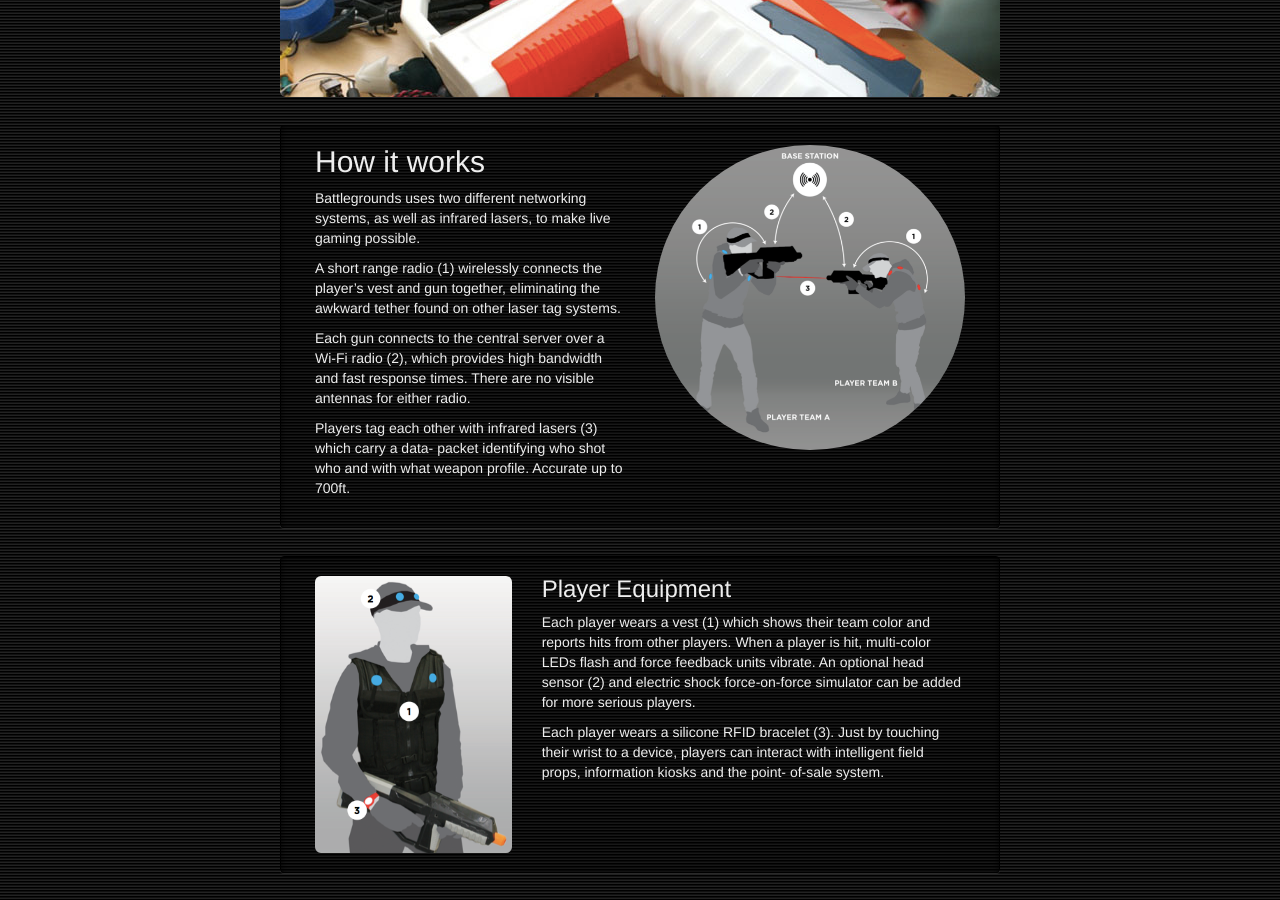
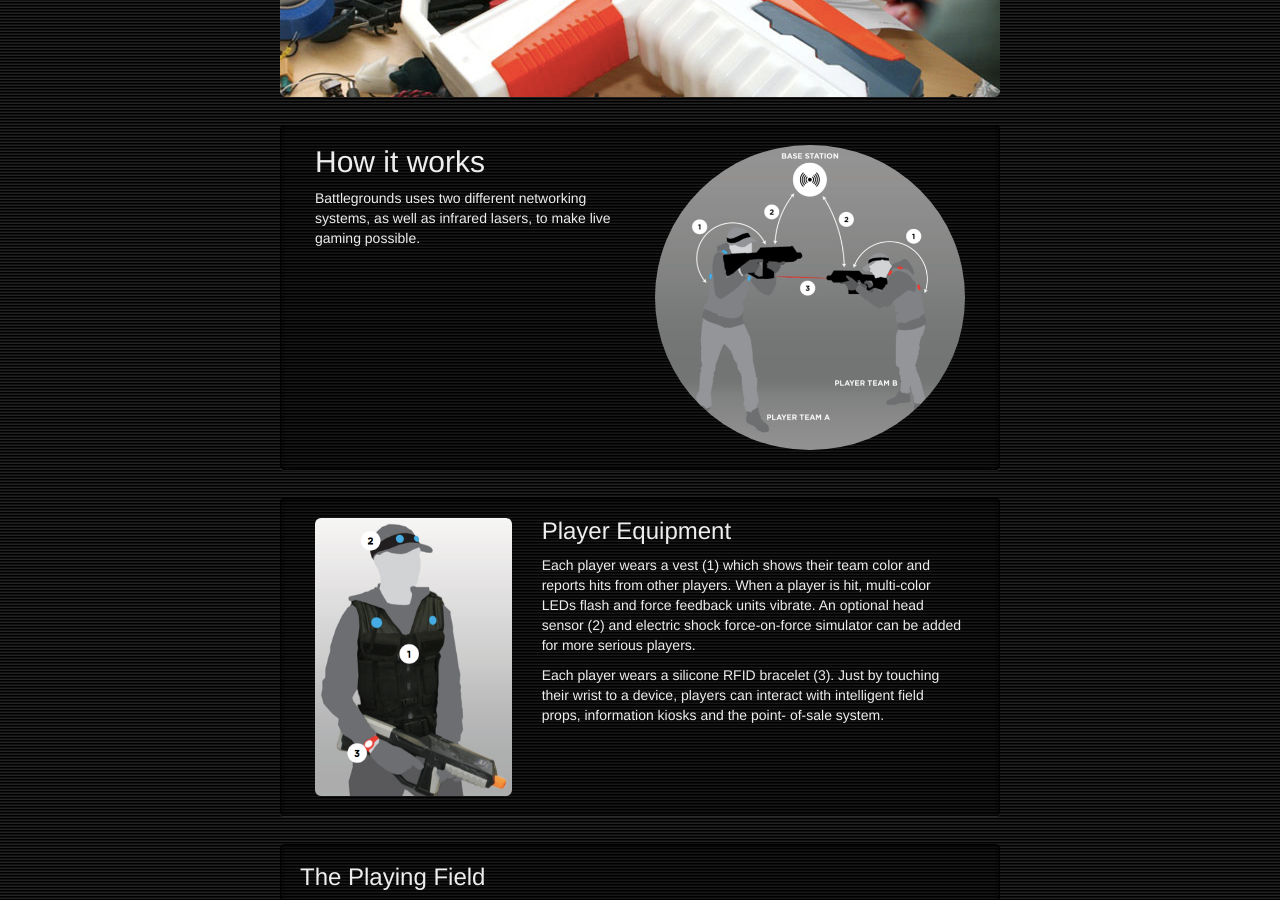
Before and after one commit to BattlegroundsLG/battlegroundslg.github.io, a Jekyll site: the page built from product.html, in a window 1280 px wide and 900 px high, scrolled down 515 px. Built offline with Jekyll 4.4.1, drawn with Linux system fonts in a browser that asks for light colours; nearby versions of some CDN libraries; Markdown is read by kramdown in place of the engine named in the settings; comment, search, counter and statistics services are not loaded.

Commit message:
Text changes

```diff
--- a/product.html
+++ b/product.html
@@ -13,9 +13,6 @@ permalink: product/index.html
     <div class="col-sm-6">
       <h2>How it works</h2>
       <p>Battlegrounds uses two different networking systems, as well as infrared lasers, to make live gaming possible.</p>
-      <p>A short range radio (1) wirelessly connects the player’s vest and gun together, eliminating the awkward tether found on other laser tag systems.</p>
-      <p>Each gun connects to the central server over a Wi-Fi radio (2), which provides high   bandwidth and fast response times. There are no visible antennas for either radio.</p>
-      <p>Players tag each other with infrared lasers (3) which carry a data- packet identifying who shot who and with what weapon profile. Accurate up to 700ft.</p>
     </div>
     <div class="col-sm-6">
       <img src="/img/diagram-network.png" class="img-rounded img-circle img-responsive" alt="Two players engage in simulated combat and talk to the network"/>
```
Also changed, not shown: media.html (+28 -2 lines).
